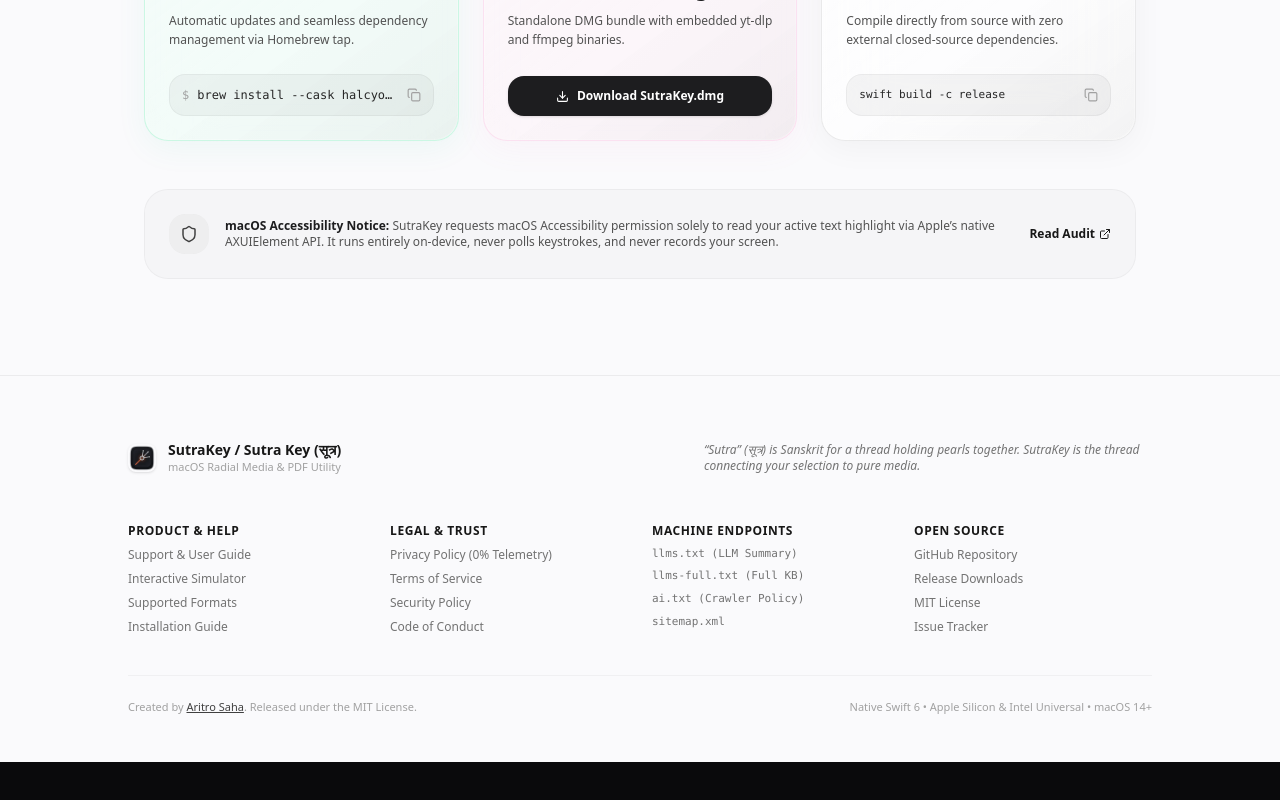
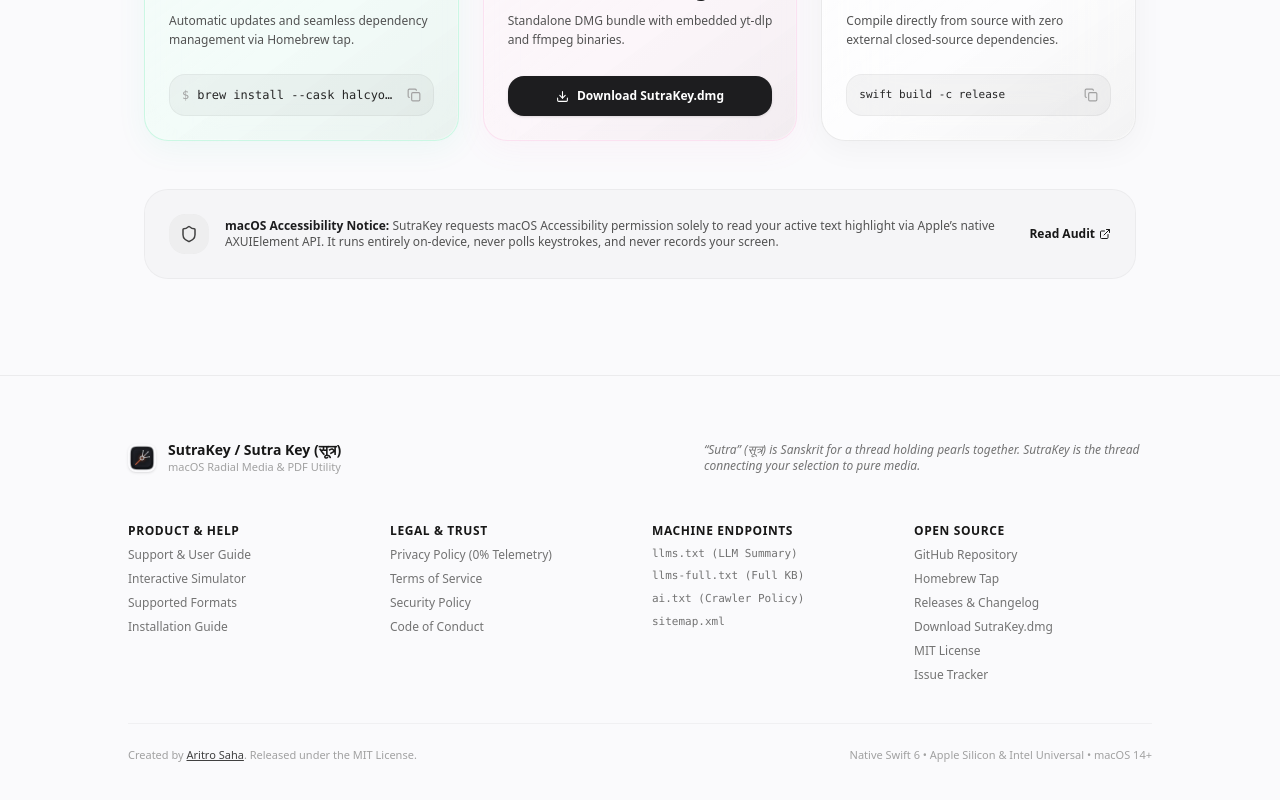
Before and after one commit to halcyon-past/SutraKey, a Next.js app in the folder web/: page / in a window 1280 px wide. Shown: the part 4080-4880 px from the top of the page. Before the commit the page ends 4842 px from the top, so only its background shows below. Built offline with nearby package versions, Linux system fonts and the light colour scheme; no server answers.

Commit message:
feat(web): update download links, fast redirects, Homebrew tap links, and anchors

```diff
--- a/web/app/components/Footer.tsx
+++ b/web/app/components/Footer.tsx
@@ -119,12 +119,28 @@
               GitHub Repository
             </a>
             <a
-              href="https://github.com/halcyon-past/SutraKey/releases/latest"
+              href="https://github.com/halcyon-past/homebrew-tap"
               target="_blank"
               rel="noopener noreferrer"
               className="hover:text-black dark:hover:text-white transition-colors"
             >
-              Release Downloads
+              Homebrew Tap
+            </a>
+            <a
+              href="https://github.com/halcyon-past/SutraKey/releases"
+              target="_blank"
+              rel="noopener noreferrer"
+              className="hover:text-black dark:hover:text-white transition-colors"
+            >
+              Releases &amp; Changelog
+            </a>
+            <a
+              href="https://github.com/halcyon-past/SutraKey/releases/latest/download/SutraKey.dmg"
+              target="_blank"
+              rel="noopener noreferrer"
+              className="hover:text-black dark:hover:text-white transition-colors"
+            >
+              Download SutraKey.dmg
             </a>
             <a
               href="https://github.com/halcyon-past/SutraKey/blob/main/LICENSE"
--- a/web/app/components/Hero.tsx
+++ b/web/app/components/Hero.tsx
@@ -66,7 +66,7 @@
           <motion.a
             whileHover={{ scale: 1.02 }}
             whileTap={{ scale: 0.98 }}
-            href="https://github.com/halcyon-past/SutraKey/releases/latest"
+            href="https://github.com/halcyon-past/SutraKey/releases/latest/download/SutraKey.dmg"
             target="_blank"
             rel="noopener noreferrer"
             className="w-full sm:w-auto h-12 px-6 rounded-full bg-[#1d1d1f] text-white dark:bg-white dark:text-[#1d1d1f] font-semibold text-sm shadow-md flex items-center justify-center gap-2.5 cursor-pointer whitespace-nowrap"
--- a/web/app/components/Installation.tsx
+++ b/web/app/components/Installation.tsx
@@ -100,7 +100,7 @@
             <motion.a
               whileHover={{ scale: 1.02 }}
               whileTap={{ scale: 0.98 }}
-              href="https://github.com/halcyon-past/SutraKey/releases/latest"
+              href="https://github.com/halcyon-past/SutraKey/releases/latest/download/SutraKey.dmg"
               target="_blank"
               rel="noopener noreferrer"
               className="w-full inline-flex items-center justify-center gap-2 py-3 rounded-2xl bg-[#1d1d1f] text-white dark:bg-white dark:text-[#1d1d1f] font-semibold text-xs shadow-sm transition-all"
@@ -163,9 +163,7 @@
           SutraKey requests macOS Accessibility permission solely to read your active text highlight via Apple’s native AXUIElement API. It runs entirely on-device, never polls keystrokes, and never records your screen.
         </div>
         <a
-          href="https://github.com/halcyon-past/SutraKey#accessibility"
-          target="_blank"
-          rel="noopener noreferrer"
+          href="/support#accessibility"
           className="inline-flex items-center gap-1 font-semibold text-neutral-900 dark:text-white hover:underline shrink-0"
         >
           <span>Read Audit</span>
--- a/web/app/components/Navbar.tsx
+++ b/web/app/components/Navbar.tsx
@@ -88,7 +88,7 @@
             <motion.a
               whileHover={{ scale: 1.03 }}
               whileTap={{ scale: 0.97 }}
-              href="https://github.com/halcyon-past/SutraKey/releases/latest"
+              href="https://github.com/halcyon-past/SutraKey/releases/latest/download/SutraKey.dmg"
               target="_blank"
               rel="noopener noreferrer"
               className="flex items-center gap-1.5 bg-[#1d1d1f] text-white dark:bg-white dark:text-[#0a0a0c] text-xs font-semibold px-4 py-2 rounded-full shadow-sm whitespace-nowrap cursor-pointer"
--- a/web/app/layout.tsx
+++ b/web/app/layout.tsx
@@ -187,11 +187,11 @@
       softwareVersion: "1.0.0",
       license: "https://opensource.org/licenses/MIT",
       url: SITE_URL,
-      downloadUrl: "https://github.com/halcyon-past/SutraKey/releases/latest",
+      downloadUrl: "https://github.com/halcyon-past/SutraKey/releases/latest/download/SutraKey.dmg",
       codeRepository: "https://github.com/halcyon-past/SutraKey",
       programmingLanguage: "Swift 6.0",
       installUrl: `${SITE_URL}/#installation`,
-      releaseNotes: "https://github.com/halcyon-past/SutraKey/blob/main/docs/CHANGELOG.md",
+      releaseNotes: "https://github.com/halcyon-past/SutraKey/releases/tag/v1.0.0",
       image: [
         `${SITE_URL}/og-image.jpg`,
         `${SITE_URL}/icon-512x512.png`,
@@ -250,6 +250,7 @@
       ],
       sameAs: [
         "https://github.com/halcyon-past/SutraKey",
+        "https://github.com/halcyon-past/homebrew-tap",
       ],
     },
     {
--- a/web/app/support/page.tsx
+++ b/web/app/support/page.tsx
@@ -172,7 +172,7 @@
             </section>
 
             {/* Accessibility Permissions Guide */}
-            <section className="space-y-4">
+            <section id="accessibility" className="space-y-4 scroll-mt-24">
               <div className="flex items-center gap-2.5">
                 <ShieldCheck className="w-5 h-5 text-emerald-500" />
                 <h2 className="text-xl font-bold text-neutral-900 dark:text-white">
--- a/web/next.config.ts
+++ b/web/next.config.ts
@@ -14,6 +14,31 @@
         as: "*.css",
       },
     },
+  },
+  async redirects() {
+    return [
+      {
+        source: "/download",
+        destination:
+          "https://github.com/halcyon-past/SutraKey/releases/latest/download/SutraKey.dmg",
+        permanent: false,
+      },
+      {
+        source: "/github",
+        destination: "https://github.com/halcyon-past/SutraKey",
+        permanent: false,
+      },
+      {
+        source: "/releases",
+        destination: "https://github.com/halcyon-past/SutraKey/releases",
+        permanent: false,
+      },
+      {
+        source: "/tap",
+        destination: "https://github.com/halcyon-past/homebrew-tap",
+        permanent: false,
+      },
+    ];
   },
   async headers() {
     return [
```
Also changed, not shown: web/public/llms-full.txt, web/public/llms.txt, 1 other file (tests, documents, lock files or other folders).
